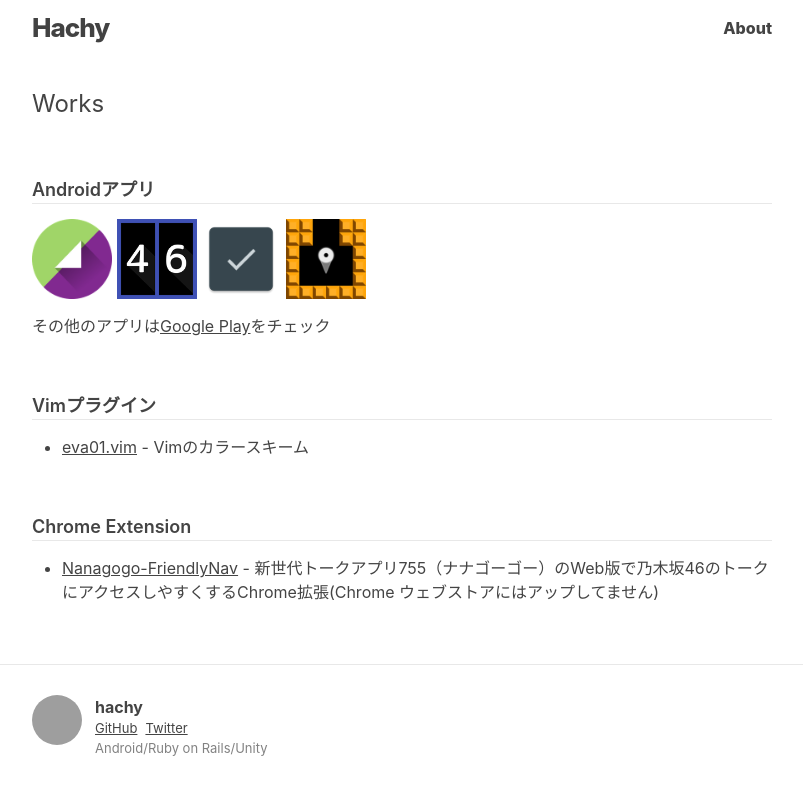
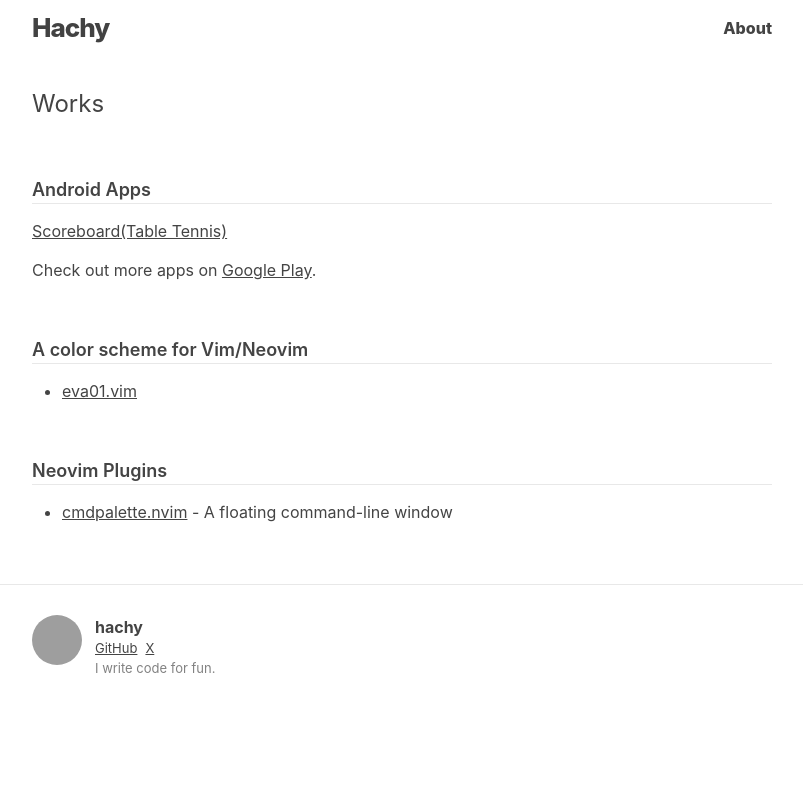
Before and after one commit to hachy/hachy.github.io, a Jekyll site: the page built from about.md, in a window 1280 px wide. Shown: the top 795 px of the page, without its empty margins (238-1041 px from the left). Built offline with Jekyll 4.4.1, drawn with Linux system fonts in a browser that asks for light colours; comment, search, counter and statistics services are not loaded; grey boxes are pictures that could not be loaded.

Commit message:
fix: about page

```diff
--- a/_config.yml
+++ b/_config.yml
@@ -1,17 +1,17 @@
 title: Hachy
 author: hachy
 description: > # this means to ignore newlines until "baseurl:"
-  Android/Ruby on Rails/Unity
-baseurl: "" # the subpath of your site, e.g. /blog/
-url: "https://hachy.github.io" # the base hostname & protocol for your site
+  I write code for fun.
+baseurl: '' # the subpath of your site, e.g. /blog/
+url: 'https://hachy.github.io' # the base hostname & protocol for your site
 twitter_username: hachy01
-github_username:  hachy
+github_username: hachy
 lang: ja_JP
 
 markdown: kramdown
 kramdown:
-   syntax_highlighter_opts:
-      disable : true
+  syntax_highlighter_opts:
+    disable: true
 
 sass:
   sass_dir: assets/_sass
--- a/_includes/footer.html
+++ b/_includes/footer.html
@@ -27,7 +27,7 @@
         {% if site.twitter_username %}
         <li>
           <a href="https://twitter.com/{{ site.twitter_username }}">
-            <span>Twitter</span>
+            <span>X</span>
           </a>
         </li>
         {% endif %}
--- a/about.md
+++ b/about.md
@@ -6,31 +6,16 @@
 
 # Works
 
-## Androidアプリ
+## Android Apps
 
-[![46まとめ](/assets/images/launcher_nogimatome.png "46まとめ"){:width="80px"}][46matome]
-[![スコアボード(卓球)](/assets/images/launcher_scoreboard.png "スコアボード(卓球)"){:width="80px"}][scoreboard]
-[![ToDo](/assets/images/launcher_todo.png "ToDo"){:width="80px"}][todo]
-[![Dot Go](/assets/images/launcher_dotgo.png "Dot Go"){:width="80px"}][dotgo]
+[Scoreboard(Table Tennis)](https://play.google.com/store/apps/details?id=com.hachy.ttscoreboard)
 
-その他のアプリは[Google Play]をチェック
+Check out more apps on [Google Play](https://play.google.com/store/apps/developer?id=hachy).
 
-## Vimプラグイン
+## A color scheme for Vim/Neovim
 
-- [eva01.vim] - Vimのカラースキーム
+- [eva01.vim](https://github.com/hachy/eva01.vim)
 
-## Chrome Extension
+## Neovim Plugins
 
-- [Nanagogo-FriendlyNav] - 新世代トークアプリ755（ナナゴーゴー）のWeb版で乃木坂46のトークにアクセスしやすくするChrome拡張(Chrome ウェブストアにはアップしてません)
-
-
-[46matome]: https://play.google.com/store/apps/details?id=com.hachy.android.nogimatome
-[scoreboard]: https://play.google.com/store/apps/details?id=com.hachy.ttscoreboard
-[todo]: https://play.google.com/store/apps/details?id=io.github.hachy.android.todo
-[dotgo]: https://play.google.com/store/apps/details?id=me.hachy.DotGo
-
-[Google Play]: https://play.google.com/store/apps/developer?id=hachy
-
-[eva01.vim]: https://github.com/hachy/eva01.vim
-
-[Nanagogo-FriendlyNav]: https://github.com/hachy/Nanagogo-FriendlyNav
+- [cmdpalette.nvim](https://github.com/hachy/cmdpalette.nvim) - A floating command-line window
```
Also changed, not shown: assets/images/launcher_dotgo.png (deleted), assets/images/launcher_nogimatome.png (deleted), assets/images/launcher_scoreboard.png (deleted), assets/images/launcher_todo.png (deleted).
